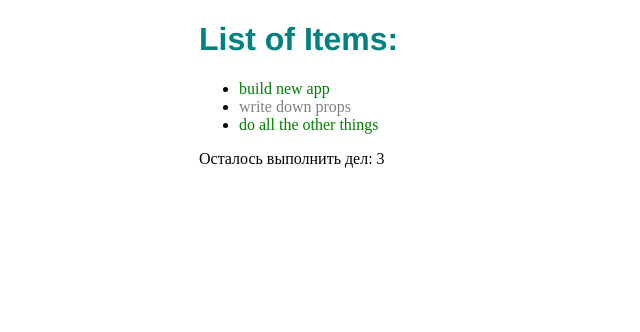
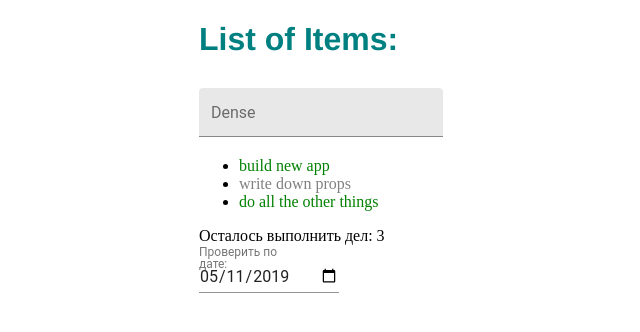
Before and after one commit to WebHeroSchool/react_lara, a React (Create React App) app: page / in a window 1280 px wide. Shown: the top 332 px of the page, without its empty margins (291-931 px from the left). Built offline with nearby package versions, Linux system fonts and the light colour scheme.

Commit message:
Material UI added to react project

```diff
--- a/package.json
+++ b/package.json
@@ -29,6 +29,7 @@
     ]
   },
   "devDependencies": {
+    "@material-ui/core": "^3.9.3",
     "classnames": "^2.2.6"
   }
 }
--- a/src/components/App/App.js
+++ b/src/components/App/App.js
@@ -1,5 +1,7 @@
 import React from 'react';
 import ItemList from '../ItemList/ItemList';
+import InputItem from '../InputItem/InputItem';
+import DatePicker from '../DatePicker/DatePicker';
 import Footer from '../Footer/Footer';
 import styles from'./App.module.css';
 
@@ -23,8 +25,10 @@ const App = () => {
 	return (
 		<div className={styles.wrapper}>
 			<h1 className={styles.title}> List of Items:</h1>
+			<InputItem />
 			<ItemList items={items} />
 			<Footer count={3} />
+			<DatePicker />
 		</div>
 	);
 }
--- /dev/null
+++ b/src/components/DatePicker/DatePicker.js
@@ -0,0 +1,17 @@
+import React from 'react';
+import TextField from '@material-ui/core/TextField';
+
+
+const DatePicker = () => (<div>
+	<TextField
+		id="date"
+		label="Проверить по дате:"
+		type="date"
+		defaultValue="2019-05-11"
+		InputLabelProps={{
+		shrink: true,
+	}}
+	/>
+</div>);
+
+export default DatePicker;
--- /dev/null
+++ b/src/components/InputItem/InputItem.js
@@ -0,0 +1,14 @@
+import React from 'react';
+import TextField from '@material-ui/core/TextField';
+
+
+const InputItem = () => (<div>
+	<TextField
+		id="filled-dense"
+		label="Dense"
+		margin="dense"
+		variant="filled"
+	/>
+</div>);
+
+export default InputItem;
```
Also changed, not shown: 1 other file (tests, documents, lock files or other folders).
